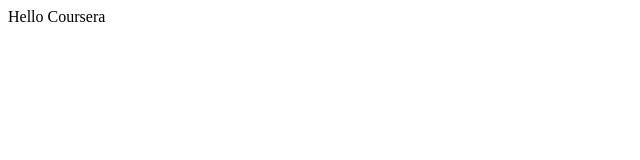
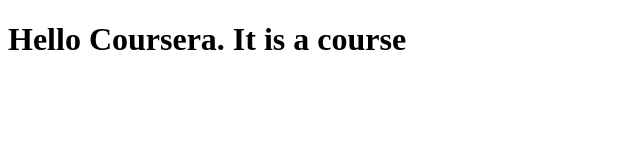
Before and after one commit to GamalTawaf/coursera-test, a plain HTML site: page site/index.html in a window 1280 px wide. Shown: the whole page, without its empty margins (0-640 px from the left). Drawn offline with Linux system fonts and the light colour scheme.

Commit message:
Small addition to our page content

```diff
--- a/site/index.html
+++ b/site/index.html
@@ -5,6 +5,6 @@
     <title>Hello Coursera</title>
   </head>
   <body>
-    Hello Coursera
+    <h1>Hello Coursera. It is a course</h1>
   </body>
 </html>
```
